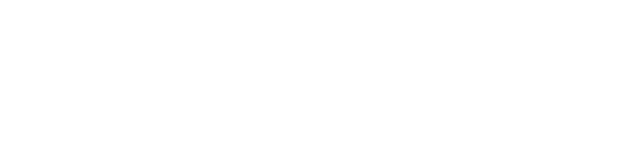
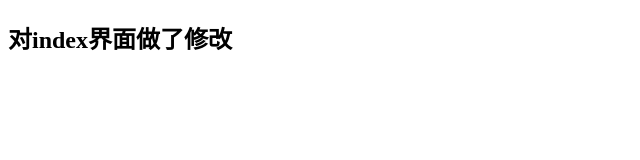
Before and after one commit to 12589365/project_03, a plain HTML site: page index.html in a window 1280 px wide. Shown: the whole page, without its empty margins (0-640 px from the left). Drawn offline with Linux system fonts and the light colour scheme.

Commit message:
修改了index.html文件

```diff
--- a/index.html
+++ b/index.html
@@ -5,5 +5,7 @@
         <meta name="viewport" content="width=device-width, initial-scale=1.0" />
         <title>Document</title>
     </head>
-    <body></body>
+    <body>
+        <h2>对index界面做了修改</h2>
+    </body>
 </html>
```
